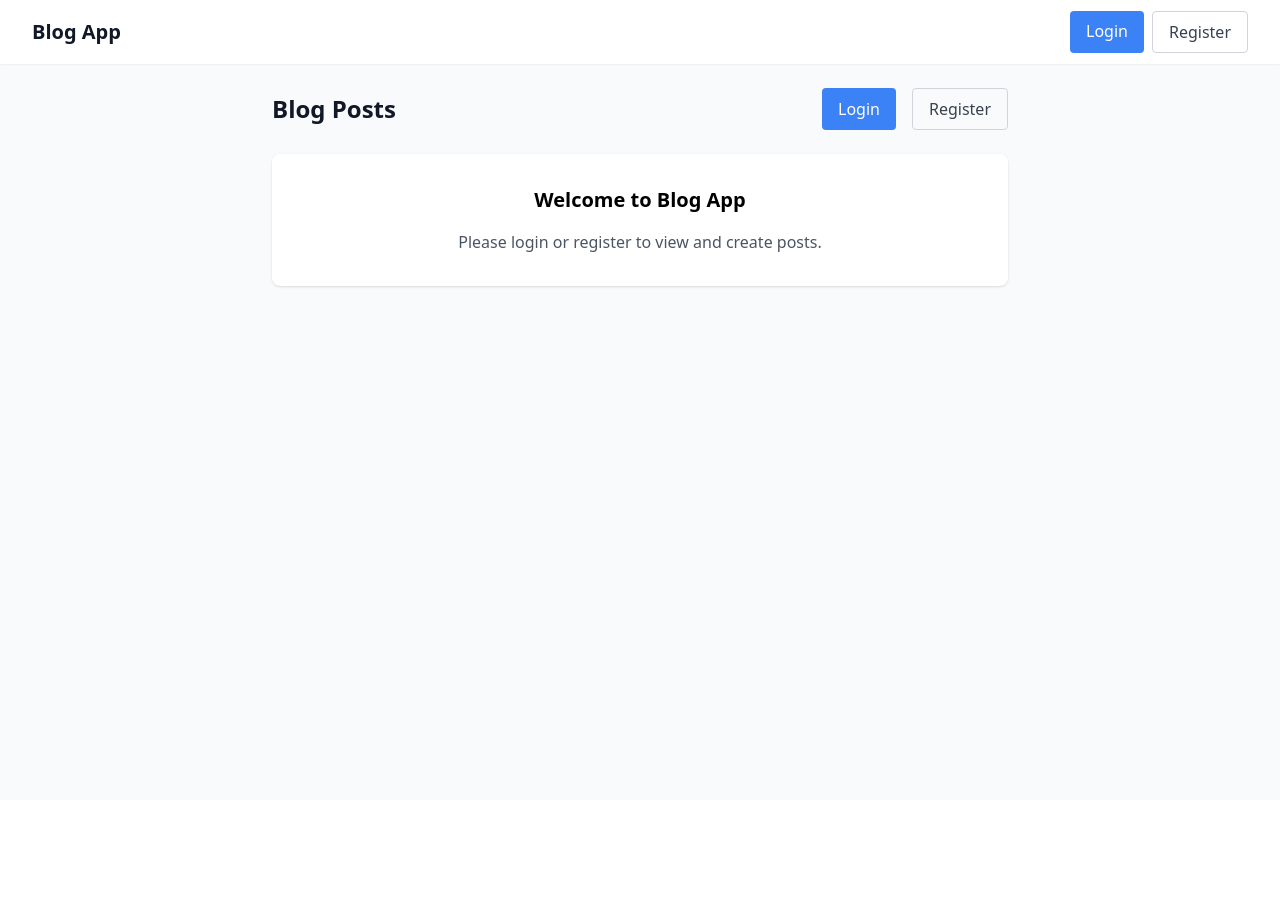
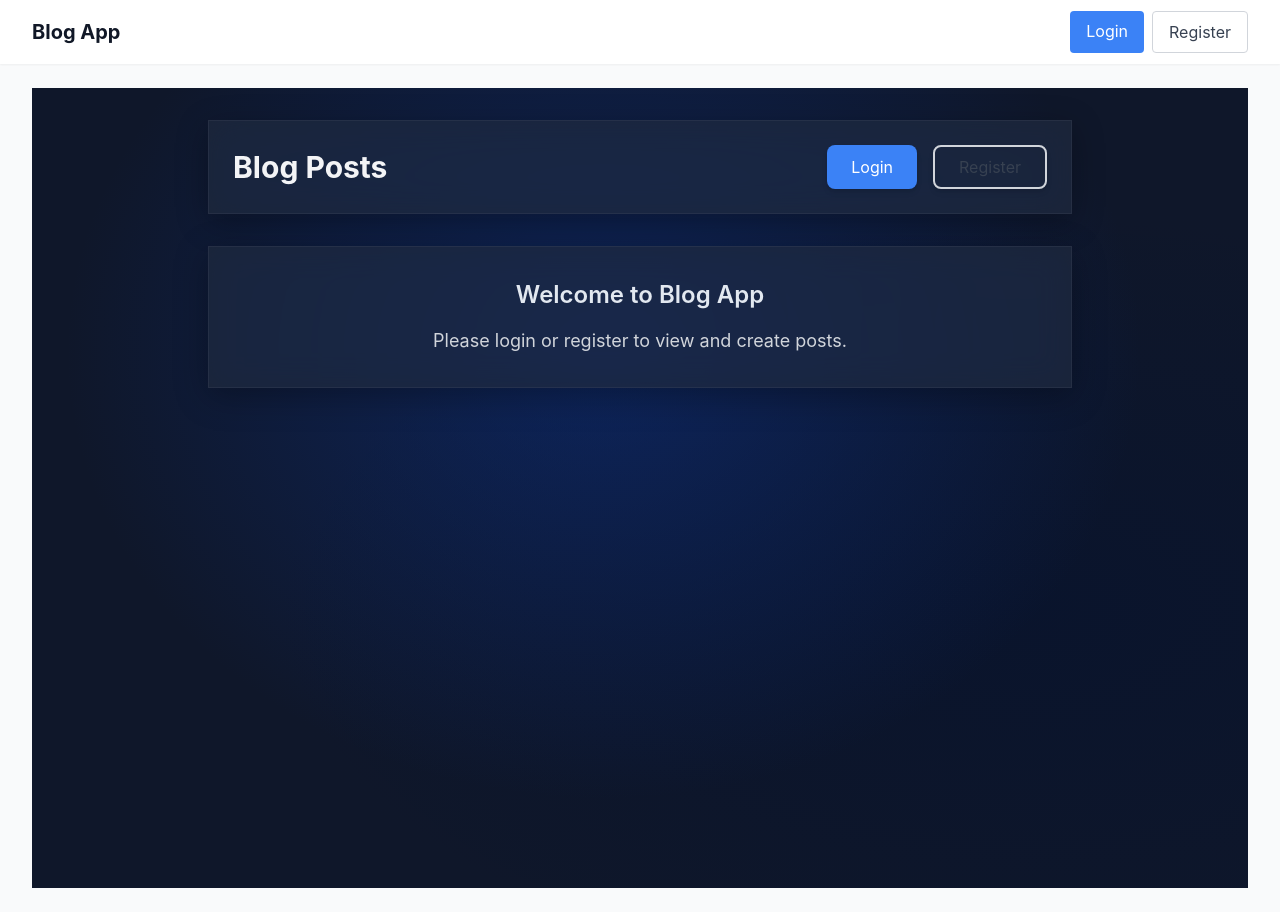
Before and after one commit to ashkshenoy/react-blog-frontend, a React (Create React App) app: page / in a window 1280 px wide. Before the commit the page ends 800 px from the top, so only its background shows below. Built offline with nearby package versions, Linux system fonts and the light colour scheme; the HTML template or start-up script is replaced by a standard one.

Commit message:
Design related changes, css

```diff
--- a/src/App.jsx
+++ b/src/App.jsx
@@ -7,7 +7,8 @@ import RegisterPage from './pages/RegisterPage';
 import CreatePostPage from './pages/CreatePostPage';
 import EditPostPage from './pages/EditPostPage';
 import PrivateRoute from './components/PrivateRoute';
-
+import './index.css';
+import './styles/maincss.css';
 const App = () => (
   <Router>
     <div className="min-h-screen bg-gray-50">
--- a/src/pages/HomePage.js
+++ b/src/pages/HomePage.js
@@ -2,6 +2,7 @@ import { useEffect, useState } from 'react';
 import { apiInstance } from '../api/axios';
 import PostCard from '../components/PostCard';
 import { useNavigate, useLocation } from 'react-router-dom';
+import '../styles/maincss.css';
 
 export default function HomePage() {
   const [posts, setPosts] = useState([]);
@@ -9,20 +10,19 @@ export default function HomePage() {
   const [categories, setCategories] = useState([]);
   const [tags, setTags] = useState([]);
   const [selectedCategory, setSelectedCategory] = useState("");
+  const [selectedTag, setSelectedTag] = useState("");
   const [isAuthenticated, setIsAuthenticated] = useState(false);
-  const [selectedTag, setSelectedTag] = useState("");
   const [loading, setLoading] = useState(true);
   const [error, setError] = useState(null);
   const navigate = useNavigate();
   const location = useLocation();
 
+  // Check auth status and fetch posts on mount and auth state changes
   useEffect(() => {
-    let isMounted = true;
-
-    const checkAuth = async () => {
+    const checkAuthAndFetchData = async () => {
       const token = localStorage.getItem("token");
 
-      if (token && isMounted) {
+      if (token) {
         try {
           const parts = token.split('.');
           if (parts.length === 3) {
@@ -34,35 +34,48 @@ export default function HomePage() {
               setCurrentUser(username);
               setIsAuthenticated(true);
               await fetchData();
+            } else {
+              handleLogout();
             }
           }
         } catch (error) {
           console.error("Auth error:", error);
-          localStorage.removeItem("token");
+          handleLogout();
         }
+      } else {
+        handleLogout();
       }
       setLoading(false);
     };
 
-    checkAuth();
-    return () => { isMounted = false; };
-  }, []);
+    checkAuthAndFetchData();
+  }, [isAuthenticated]);
 
   useEffect(() => {
     if (location.state?.refresh && isAuthenticated) {
       fetchData();
-      navigate('/', {
-        replace: true,
-        state: {}
-      });
+      navigate('/', { replace: true, state: {} });
     }
   }, [location.state, isAuthenticated, navigate]);
+
+  const handleLogout = () => {
+    localStorage.removeItem('token');
+    setIsAuthenticated(false);
+    setCurrentUser(null);
+    setPosts([]);
+    setCategories([]);
+    setTags([]);
+    setError(null);
+  };
 
   const fetchData = async () => {
     if (!isAuthenticated) return;
 
     try {
+      setLoading(true);
+      setError(null);
       const postsRes = await apiInstance.get("/posts");
+
       if (postsRes?.data) {
         setPosts(postsRes.data);
 
@@ -78,11 +91,14 @@ export default function HomePage() {
       }
     } catch (error) {
       console.error("Data fetch error:", error);
-      setError("Failed to load posts");
       if (error.response?.status === 401 || error.response?.status === 403) {
-        setIsAuthenticated(false);
-        localStorage.removeItem('token');
+        handleLogout();
+        setError("Session expired. Please login again.");
+      } else {
+        setError("Failed to load posts. Please try again.");
       }
+    } finally {
+      setLoading(false);
     }
   };
 
@@ -108,7 +124,6 @@ export default function HomePage() {
   const deletePost = async (id) => {
     if (!window.confirm("Are you sure you want to delete this post?")) return;
 
-    setLoading(true);
     try {
       const response = await apiInstance.delete(`/posts/${id}`);
       if (response.status === 200 || response.status === 204) {
@@ -117,73 +132,96 @@ export default function HomePage() {
     } catch (error) {
       console.error("Delete error:", error);
       setError(error.response?.data?.message || "Failed to delete post");
-    } finally {
-      setLoading(false);
     }
   };
 
   if (loading) {
     return (
-      <div className="flex justify-center items-center h-64">
-        <div className="animate-spin rounded-full h-8 w-8 border-4 border-blue-500 border-t-transparent"></div>
+      <div className="flex justify-center items-center min-h-screen app-background">
+        <div className="animate-spin rounded-full h-12 w-12 border-4 border-blue-500 border-t-transparent"></div>
       </div>
     );
   }
 
   return (
-    <div className="max-w-3xl mx-auto px-4">
-      <div className="flex flex-col sm:flex-row justify-between items-center mb-6 gap-4">
+    <div className="app-background min-h-screen py-8">
+      <div className="max-w-4xl mx-auto px-4">
+        <div className="glass-card p-6 mb-8 animate-fade-in">
+          <div className="flex flex-col sm:flex-row justify-between items-center gap-4">
             <div className="flex items-center gap-4">
-          <h1 className="text-2xl font-bold text-gray-900">Blog Posts</h1>
+            <h1 className="text-3xl font-bold text-gray-100">Blog Posts</h1>
               {isAuthenticated && currentUser && (
-            <span className="text-gray-600">
+                <span className="text-gray-300 text-lg">
                   Welcome, <span className="font-medium">{currentUser}</span>
                 </span>
               )}
             </div>
 
-        {!isAuthenticated ? (
             <div className="flex gap-4">
+              {isAuthenticated && (
+                <>
+                  <button
+                    onClick={fetchData}
+                    disabled={loading}
+                    className="px-4 py-2 text-gray-300 hover:text-gray-100
+                             transition-colors duration-200 flex items-center gap-2"
+                  >
+                    <svg className={`h-4 w-4 ${loading ? 'animate-spin' : ''}`}
+                         fill="none" stroke="currentColor" viewBox="0 0 24 24">
+                      <path strokeLinecap="round" strokeLinejoin="round" strokeWidth="2"
+                            d="M4 4v5h.582m15.356 2A8.001 8.001 0 004.582 9m0 0H9m11 11v-5h-.581m0 0a8.003 8.003 0 01-15.357-2m15.357 2H15" />
+                    </svg>
+                    {loading ? 'Refreshing...' : 'Refresh'}
+                  </button>
+                  <button
+                    onClick={() => navigate('/create')}
+                    className="px-6 py-2 bg-blue-500 text-white rounded-lg hover:bg-blue-600
+                             transition-all duration-200 shadow-md hover:shadow-lg hover:-translate-y-0.5"
+                  >
+                    New Post
+                  </button>
+                </>
+              )}
+              {!isAuthenticated && (
+                <>
                   <button
                     onClick={() => navigate('/login')}
-              className="px-4 py-2 bg-blue-500 text-white rounded hover:bg-blue-600"
+                    className="px-6 py-2 bg-blue-500 text-white rounded-lg hover:bg-blue-600
+                             transition-all duration-200 shadow-md hover:shadow-lg hover:-translate-y-0.5"
                   >
                     Login
                   </button>
                   <button
                     onClick={() => navigate('/register')}
-              className="px-4 py-2 border border-gray-300 text-gray-700 rounded hover:bg-gray-50"
+                    className="px-6 py-2 border-2 border-gray-300 text-gray-700 rounded-lg
+                             hover:bg-gray-50 transition-all duration-200 shadow-md hover:shadow-lg hover:-translate-y-0.5"
                   >
                     Register
                   </button>
+                </>
+              )}
             </div>
-        ) : (
-          <button
-            onClick={() => navigate('/create')}
-            className="px-4 py-2 bg-blue-500 text-white rounded hover:bg-blue-600"
-          >
-            New Post
-          </button>
-        )}
+          </div>
         </div>
 
         {error && (
-        <div className="mb-4 p-3 bg-red-100 text-red-700 rounded">
+          <div className="mb-6 p-4 bg-red-900/50 text-red-200 rounded-lg shadow animate-fade-in">
             {error}
           </div>
         )}
 
+        <div className="space-y-6">
           {!isAuthenticated ? (
-        <div className="text-center py-8 bg-white rounded-lg shadow">
-          <h2 className="text-xl font-semibold mb-4">Welcome to Blog App</h2>
-          <p className="text-gray-600">Please login or register to view and create posts.</p>
+            <div className="glass-card p-8 text-center animate-fade-in">
+              <h2 className="text-2xl font-semibold mb-4">Welcome to Blog App</h2>
+              <p className="text-gray-300 text-lg">Please login or register to view and create posts.</p>
             </div>
           ) : posts.length === 0 ? (
-        <div className="text-center py-8 bg-white rounded-lg shadow">
-          <p className="text-gray-600">No posts found.</p>
+            <div className="glass-card p-8 text-center animate-fade-in">
+              <p className="text-gray-600 text-lg mb-4">No posts found.</p>
               <button
                 onClick={() => navigate('/create')}
-            className="mt-4 text-blue-500 hover:text-blue-600"
+                className="text-blue-500 hover:text-blue-600 font-medium text-lg"
               >
                 Create your first post
               </button>
@@ -191,35 +229,37 @@ export default function HomePage() {
           ) : (
             <>
               {categories.length > 0 && (
-            <div className="bg-white rounded-lg shadow p-4 mb-6">
-              <h2 className="text-sm font-medium text-gray-700 mb-3">Filters</h2>
-              <div className="flex flex-col sm:flex-row gap-4">
+                <div className="glass-card p-6 animate-fade-in">
+                  <h2 className="text-lg font-medium text-gray-200 mb-4">Filters</h2>
+                  <div className="grid grid-cols-1 sm:grid-cols-2 gap-4">
                     <select
                       value={selectedCategory}
                       onChange={handleCategoryChange}
-                  className="p-2 border rounded flex-1 text-sm"
+                      className="p-2 border rounded-lg w-full bg-gray-800/50 backdrop-blur-sm
+           text-gray-200 border-gray-700"
                     >
                       <option value="">All Categories</option>
-                  {categories.map((c, index) => (
-                    <option key={index} value={c}>{c}</option>
+                      {categories.map((category, index) => (
+                        <option key={index} value={category}>{category}</option>
                       ))}
                     </select>
 
                     <select
                       value={selectedTag}
                       onChange={handleTagChange}
-                  className="p-2 border rounded flex-1 text-sm"
+                      className="p-2 border rounded-lg w-full bg-gray-800/50 backdrop-blur-sm
+           text-gray-200 border-gray-700"
                     >
                       <option value="">All Tags</option>
-                  {tags.map((t, index) => (
-                    <option key={index} value={t}>{t}</option>
+                      {tags.map((tag, index) => (
+                        <option key={index} value={tag}>{tag}</option>
                       ))}
                     </select>
                   </div>
                 </div>
               )}
 
-          <ul className="space-y-6">
+              <div className="grid grid-cols-1 md:grid-cols-2 gap-6">
                 {posts
                   .filter(post => {
                     if (selectedCategory && post.category !== selectedCategory) return false;
@@ -231,7 +271,7 @@ export default function HomePage() {
                     const userString = typeof currentUser === 'object' ? currentUser.username : String(currentUser);
 
                     return (
-                  <li key={post.id} className="bg-white rounded-lg shadow">
+                      <div key={post.id} className="glass-card animate-fade-in">
                         <PostCard
                           post={post}
                           currentUser={userString}
@@ -239,12 +279,14 @@ export default function HomePage() {
                           onEdit={() => handleEdit(post.id)}
                           isOwner={postAuthor === userString}
                         />
-                  </li>
+                      </div>
                     );
                   })}
-          </ul>
+              </div>
             </>
           )}
         </div>
+      </div>
+    </div>
   );
 }
--- /dev/null
+++ b/src/styles/animations.css
@@ -0,0 +1,24 @@
+@keyframes slideIn {
+    from {
+      opacity: 0;
+      transform: translateY(20px);
+    }
+    to {
+      opacity: 1;
+      transform: translateY(0);
+    }
+  }
+
+  .animate-slide-in {
+    animation: slideIn 0.5s ease-out;
+  }
+
+  @keyframes spin {
+    to {
+      transform: rotate(360deg);
+    }
+  }
+
+  .spinner {
+    animation: spin 1s linear infinite;
+  }
--- /dev/null
+++ b/src/styles/backgrounds.css
@@ -0,0 +1,61 @@
+:root {
+    --bg-primary: #0f172a;
+    --bg-secondary: #1e293b;
+    --text-primary: #e2e8f0;
+    --text-secondary: #94a3b8;
+    --accent-primary: #3b82f6;
+    --accent-hover: #2563eb;
+    --glass-bg: rgba(30, 41, 59, 0.8);
+    --glass-border: rgba(255, 255, 255, 0.05);
+  }
+
+  .app-background {
+    background-color: var(--bg-primary);
+    background-image:
+      radial-gradient(at 47% 33%, hsla(222, 84%, 30%, 0.5) 0, transparent 59%),
+      radial-gradient(at 82% 65%, hsla(222, 84%, 10%, 0.5) 0, transparent 55%);
+    min-height: 100vh;
+    color: var(--text-primary);
+  }
+
+  .glass-card {
+    background: var(--glass-bg);
+    backdrop-filter: blur(16px) saturate(180%);
+    border: 1px solid var(--glass-border);
+    box-shadow: 0 8px 32px 0 rgba(0, 0, 0, 0.3);
+    transition: all 0.3s ease-in-out;
+  }
+
+  .glass-card:hover {
+    transform: translateY(-2px);
+    box-shadow: 0 10px 40px 0 rgba(0, 0, 0, 0.4);
+  }
+
+  /* Form elements */
+  input, select, textarea {
+    background: var(--bg-secondary) !important;
+    border-color: var(--glass-border) !important;
+    color: var(--text-primary) !important;
+  }
+
+  input::placeholder, select::placeholder, textarea::placeholder {
+    color: var(--text-secondary) !important;
+  }
+
+  /* Custom scrollbar for dark theme */
+  ::-webkit-scrollbar {
+    width: 8px;
+  }
+
+  ::-webkit-scrollbar-track {
+    background: var(--bg-secondary);
+  }
+
+  ::-webkit-scrollbar-thumb {
+    background: #475569;
+    border-radius: 4px;
+  }
+
+  ::-webkit-scrollbar-thumb:hover {
+    background: #64748b;
+  }
--- /dev/null
+++ b/src/styles/components.css
@@ -0,0 +1,53 @@
+.post-card {
+    padding: 1.5rem;
+    margin-bottom: 1rem;
+  }
+
+  .post-header {
+    margin-bottom: 1rem;
+  }
+
+  .post-title {
+    font-size: 1.5rem;
+    font-weight: 600;
+    color: #1a202c;
+    margin-bottom: 0.5rem;
+  }
+
+  .post-meta {
+    display: flex;
+    gap: 1rem;
+    color: #718096;
+    font-size: 0.875rem;
+  }
+
+  .tag-container {
+    display: flex;
+    flex-wrap: wrap;
+    gap: 0.5rem;
+    margin: 0.5rem 0;
+  }
+
+  .tag {
+    padding: 0.25rem 0.75rem;
+    background-color: #e2e8f0;
+    color: #4a5568;
+    border-radius: 9999px;
+    font-size: 0.75rem;
+  }
+
+  .button {
+    padding: 0.5rem 1rem;
+    border-radius: 0.375rem;
+    font-weight: 500;
+    transition: all 0.2s;
+  }
+
+  .button-primary {
+    background-color: #4299e1;
+    color: white;
+  }
+
+  .button-primary:hover {
+    background-color: #3182ce;
+  }
--- /dev/null
+++ b/src/styles/maincss.css
@@ -0,0 +1,30 @@
+@import './backgrounds.css';
+@import './components.css';
+@import './animations.css';
+
+/* Global styles */
+body {
+  margin: 0;
+  font-family: -apple-system, BlinkMacSystemFont, 'Segoe UI', Roboto, Oxygen,
+    Ubuntu, Cantarell, 'Open Sans', 'Helvetica Neue', sans-serif;
+  -webkit-font-smoothing: antialiased;
+  -moz-osx-font-smoothing: grayscale;
+}
+
+/* Custom scrollbar */
+::-webkit-scrollbar {
+  width: 8px;
+}
+
+::-webkit-scrollbar-track {
+  background: #f1f1f1;
+}
+
+::-webkit-scrollbar-thumb {
+  background: #888;
+  border-radius: 4px;
+}
+
+::-webkit-scrollbar-thumb:hover {
+  background: #555;
+}
```
Also changed, not shown: src/components/PostCard.jsx (+6 -6 lines). Lines whose indentation alone changed are shown as unchanged.
